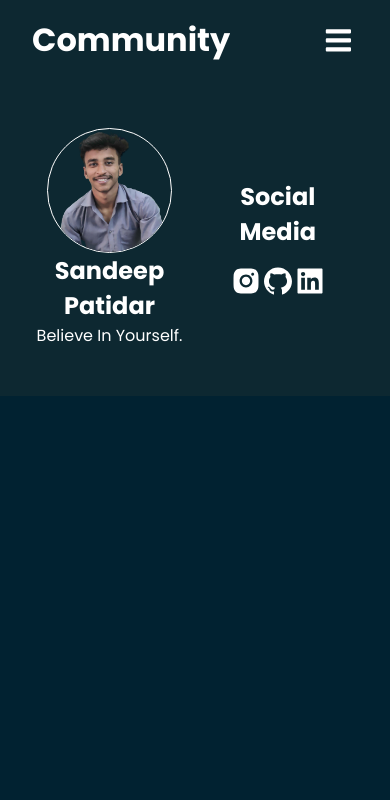
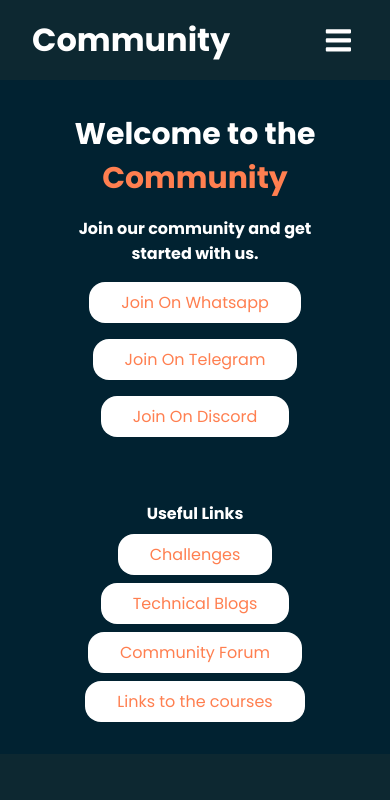
Before and after one commit to Sandyhere007/community, a React (Create React App) app: page /community in a window 390 px wide. Shown: the top 800 px of the page. Built offline with nearby package versions, Linux system fonts and the light colour scheme; no server answers.

Commit message:
changes in Ui and added Community tab

```diff
--- a/src/App.jsx
+++ b/src/App.jsx
@@ -15,6 +15,7 @@
 import axios from 'axios';
 import SdeChallenge1 from './components/SdeChallenge1.jsx';
 import SdeChallengeAdd1 from './components/admin/SdeChallengeAdd1.jsx';
+import Community from './pages/Community.jsx';
 
 const App = () => {
 const{setUser , setIsAuthenticated } = useContext(Context);
@@ -40,9 +41,10 @@
         <Route path='/' element={<Home />}></Route>
         <Route path='/challenge' element={<Challenges />}></Route>
         <Route path='/aboutuspage' element={<Aboutus />}></Route>
+        <Route path='/community' element={<Community />}></Route>
         <Route path='/userlogin' element={<UserLogin />}></Route>
+        <Route path='/userregister' element={<UserRegister />}></Route>
         <Route path='/adminlogin' element={<AdminLogin />}></Route>
-        <Route path='/userregister' element={<UserRegister />}></Route>
         <Route path='/adminregister' element={<AdminRegister />}></Route>
         <Route path='/sdechallenge1' element={<SdeChallenge1/>}></Route>
         <Route path='/sdechallengeadd1' element={<SdeChallengeAdd1 />}></Route>
--- a/src/components/Header.jsx
+++ b/src/components/Header.jsx
@@ -12,7 +12,6 @@
     setLoading(true);
     try {
       const { data } = await axios.get(`${server}/user/logout`, {
-
       },
         {
           withCredentials: true,
--- a/src/index.js
+++ b/src/index.js
@@ -14,7 +14,7 @@
   const [user  , setUser] = useState({});
 
   return (
-  <Context.Provider value={{isAuthenticated , setIsAuthenticated , loading  , setLoading, user ,  setUser}}>
+  <Context.Provider value={{isAuthenticated , setIsAuthenticated , loading  , setLoading, user ,  setUser ,admin , setAdmin}}>
     <App/>
   </Context.Provider>
   )
--- a/src/pages/AdminLogin.jsx
+++ b/src/pages/AdminLogin.jsx
@@ -56,7 +56,7 @@
         <div className="button">
           <input disabled={loading} type="submit" value="Login" />
         </div>
-        {/* <span>Create New Account </span> <Link to={"/userregister"}>Register</Link> */}
+        {/* <span>Create New Account </span> <Link to={"/userregister111"}>Register</Link> */}
 
       </form>
     </div>
--- a/src/pages/AdminRegister.jsx
+++ b/src/pages/AdminRegister.jsx
@@ -9,13 +9,15 @@
   const [name, setName] = useState("");
   const [email, setEmail] = useState("");
   const [password, setPassword] = useState("");
-  const {isAuthenticated , setIsAuthenticated ,loading  , setLoading, admin ,setAdmin  } = useContext(Context);
+  const [username , setUsername] =useState("");
+  const [phone, setPhone] = useState("");
+  const {isAuthenticated , setIsAuthenticated ,loading  , setLoading ,setAdmin} = useContext(Context);
   const submitHandler = async (e) => {
     e.preventDefault();
     setLoading(true);
     try {
       const { data } = await axios.post(`${server}/admin/register`, {
-        name,  email, password, role: "admin"
+        name, username, phone, email, password, userType: "admin"
       },
         {
           headers: { "Content-Type": "application/json",
@@ -24,21 +26,21 @@
         }
       );
       toast.success(data.message);
+      setAdmin(true);
       setIsAuthenticated(true);
       setLoading(false);
-      setAdmin(true)
     } catch (error) {
-      toast.error(error.message);
+      toast.error(error.response.data.message);
+      setAdmin(false);
       setIsAuthenticated(false);
       setLoading(false);
-      setAdmin(false)
     }
   };
   if(isAuthenticated) return <Navigate to={"/"} />
   return (
     <div className="registration">
       <div className="container">
-        <div className="title">User Registration</div>
+        <div className="title">Admin Registration</div>
         <div className="content">
           <form onSubmit={submitHandler}>
             <div className="user-details">
@@ -47,12 +49,19 @@
                 <span className="details">Name</span>
                 <input type="text" placeholder="Enter your name" name='name' value={name} onChange={(e) => setName(e.target.value)}  />
               </div>
+              <div className="input-box">
+                <span className="details">Username</span>
+                <input type="text" placeholder="Enter your Username" name='username' value={username} onChange={(e) => setUsername(e.target.value)}  />
+              </div>
 
+              <div className="input-box">
+                <span className="details">Phone</span>
+                <input type="text" placeholder="Enter your phone" name='phone' value={phone} onChange={(e) => setPhone(e.target.value)}  />
+              </div>
               <div className="input-box">
                 <span className="details">Email</span>
                 <input type="email" placeholder="Enter your email" name='email' value={email} onChange={(e) => setEmail(e.target.value)} />
               </div>
-
 
               <div className="input-box">
                 <span className="details">Password</span>
--- /dev/null
+++ b/src/pages/Community.jsx
@@ -0,0 +1,39 @@
+import React from 'react'
+import { Link } from 'react-router-dom';
+const Community = () => {
+  return (
+    <div className='community'>
+      <aside>
+        <div className="heading">
+        Useful Links
+        </div>
+        <div className="tabs">
+          <Link to={"/"} >Challenges</Link>
+
+          <Link to={"/"}>Technical Blogs </Link>
+          <Link to={"/"}>Community Forum</Link>
+          <Link to={"/"} >Links to the courses</Link>
+        </div>
+      </aside>
+      <div className="container">
+
+      <div className='heading'>
+        <h3>  Welcome to the <span> Community</span></h3>
+      </div>
+      <div className="content">
+        <div className="heading">
+          <p><b>Join our community and get started with us.</b></p>
+          </div>
+          <div className="links">
+            <Link to={"/"} >Join On Whatsapp</Link>
+            <Link to={"/"} >Join On Telegram</Link>
+            <Link to={"/"} >Join On Discord</Link>
+          </div>
+      </div>
+      </div>
+
+    </div>
+  )
+}
+
+export default Community;
--- a/src/pages/UserRegister.jsx
+++ b/src/pages/UserRegister.jsx
@@ -9,14 +9,15 @@
   const [name, setName] = useState("");
   const [email, setEmail] = useState("");
   const [password, setPassword] = useState("");
-  const [phone, setPhone] = useState(91 );
+  const [username , setUsername] =useState("");
+  const [phone, setPhone] = useState("");
   const {isAuthenticated , setIsAuthenticated ,loading  , setLoading } = useContext(Context);
   const submitHandler = async (e) => {
     e.preventDefault();
     setLoading(true);
     try {
       const { data } = await axios.post(`${server}/user/register`, {
-        name,  email, password, role: "user"
+        name, username, phone, email, password,
       },
         {
           headers: { "Content-Type": "application/json",
@@ -46,14 +47,18 @@
                 <span className="details">Name</span>
                 <input type="text" placeholder="Enter your name" name='name' value={name} onChange={(e) => setName(e.target.value)}  />
               </div>
+              <div className="input-box">
+                <span className="details">Username</span>
+                <input type="text" placeholder="Enter your Username" name='username' value={username} onChange={(e) => setUsername(e.target.value)}  />
+              </div>
 
+              <div className="input-box">
+                <span className="details">Phone</span>
+                <input type="text" placeholder="Enter your phone" name='phone' value={phone} onChange={(e) => setPhone(e.target.value)}  />
+              </div>
               <div className="input-box">
                 <span className="details">Email</span>
                 <input type="email" placeholder="Enter your email" name='email' value={email} onChange={(e) => setEmail(e.target.value)} />
-              </div>
-              <div className="input-box">
-                <span className="details">Phone</span>
-                <input type="text" placeholder="Enter your phone" name='phone' value={phone} onChange={(e) => setPhone(e.target.value)}  />
               </div>
 
               <div className="input-box">
--- a/src/styles/app.scss
+++ b/src/styles/app.scss
@@ -3,6 +3,7 @@
 @import "aboutus";
 @import "header";
 @import "home";
+@import "community";
 @import "form";
 @import "footer";
 @import "challenges";
--- /dev/null
+++ b/src/styles/community.scss
@@ -0,0 +1,127 @@
+.community {
+    height: 70vh;
+    color: #fff;
+    padding: 1rem;
+    display: flex;
+    justify-content: center;
+    align-items: center;
+
+    aside {
+        border: 0.2rem solid #fff;
+        width: 20vw;
+        height: 70vh;
+        display: flex;
+        justify-content: flex-start;
+        align-items: center;
+        padding: 1rem;
+        flex-direction: column;
+
+        >.heading {
+            text-align: center;
+            margin-top: 1rem;
+            font-size: 1rem;
+            font-weight: 700;
+            color: #fff;
+        }
+
+        >.tabs {
+            display: flex;
+            align-items: center;
+            justify-content: center;
+            flex-direction: column;
+            align-items: center;
+
+            >a {
+                text-align: center;
+                margin-top: 1rem;
+                color: coral;
+                padding: 0.5rem 2rem;
+                border-radius: 1rem;
+                background-color: #fff;
+                cursor: pointer;
+
+                &:hover {
+                    background-color: coral;
+                    color: #fff;
+                }
+            }
+
+        }
+    }
+
+
+    >.container {
+        width: 80vw;
+
+
+        >.heading {
+            display: inline;
+            font-size: 1.6rem;
+            text-align: center;
+            border-bottom: 4px solid #fff;
+
+            >h3>span {
+                color: coral !important;
+            }
+        }
+
+        .content {
+            padding: 1rem;
+            text-align: center;
+
+            .heading {
+                color: #fff;
+            }
+
+            >.links {
+                display: flex;
+                flex-direction: column;
+                align-items: center;
+
+                >a {
+                    margin-top: 1rem;
+                    color: coral;
+                    padding: 0.5rem 2rem;
+                    border-radius: 1rem;
+                    background-color: #fff;
+                    cursor: pointer;
+
+                    &:hover {
+                        background-color: coral;
+                        color: #fff;
+                    }
+                }
+            }
+        }
+
+    }
+
+
+}
+
+@media only screen and (max-width: 1100px) {
+    .community>aside>.tabs a {
+        padding: auto 0.3rem;
+        margin-top: 0.5rem;
+    }
+}
+
+@media only screen and (max-width: 800px) {
+    .community {
+        height: auto;
+        flex-direction: column-reverse;
+        justify-content: center;
+        >aside {
+            border: none;
+            width: auto;
+            height: auto;
+
+        }
+
+        >.container {
+            margin: 1rem auto ;
+            height: auto;
+            overflow: visible;
+        }
+    }
+}
```
